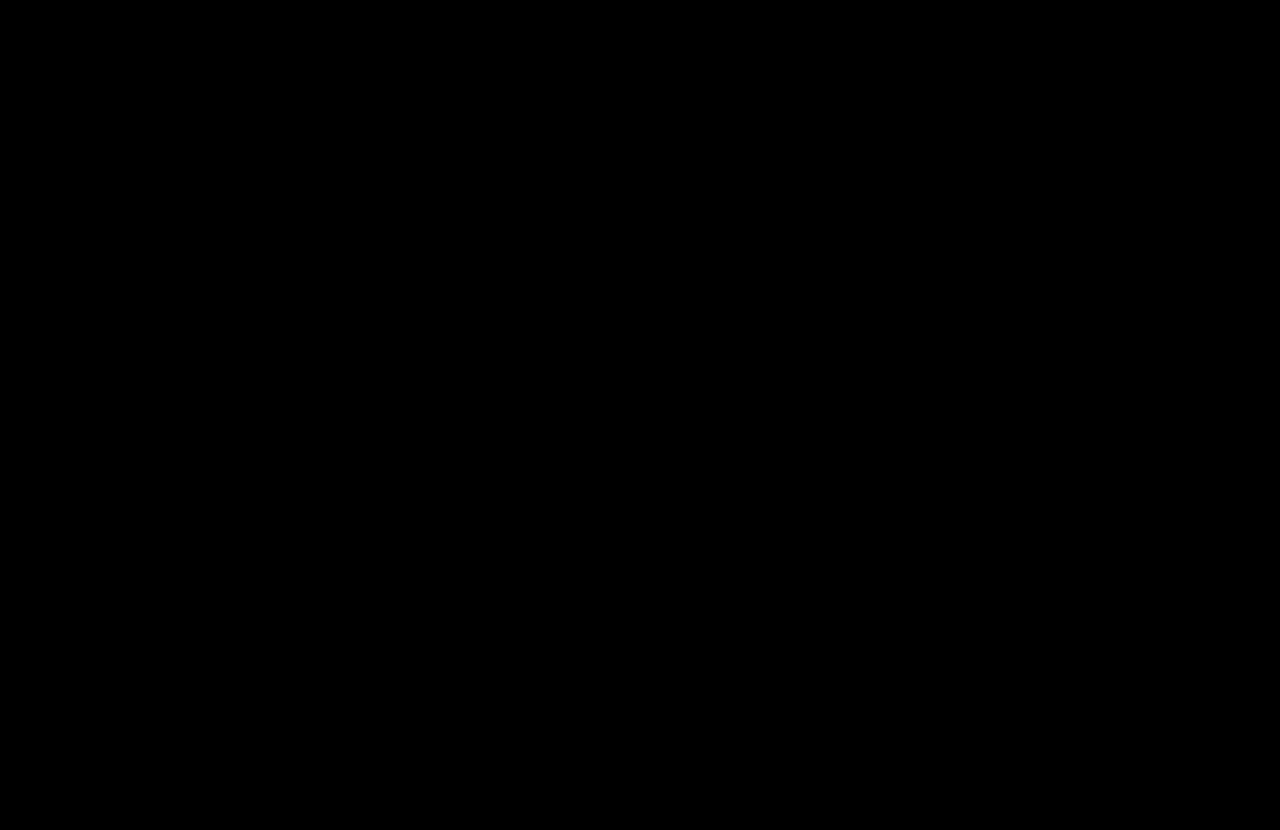
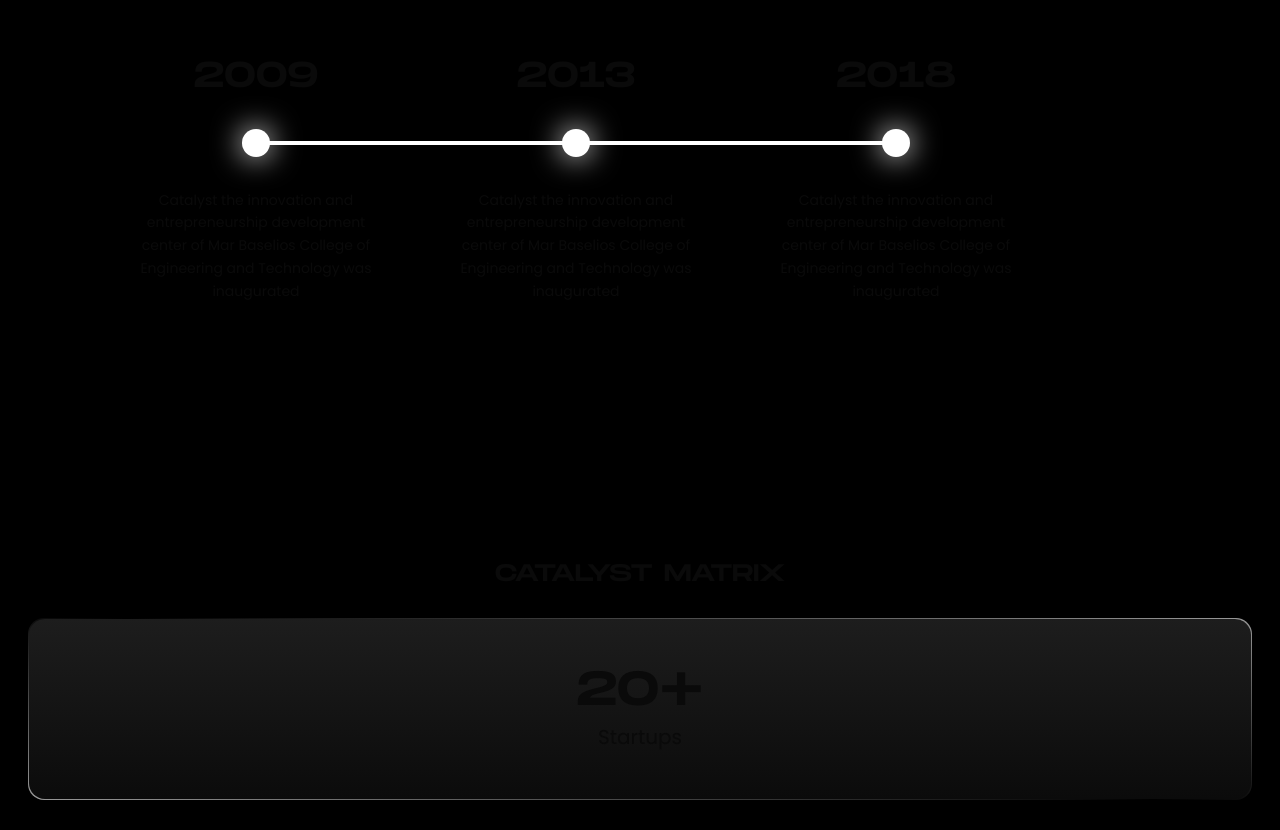
Before and after one commit to DevWithPranav/Catalyst-Web, a Next.js app: page / in a window 1280 px wide. Shown: the part 1920-2750 px from the top of the page. Before the commit the page ends 1136 px from the top, so only its background shows below. Built offline with nearby package versions, Linux system fonts and the light colour scheme.

Commit message:
added card components and counter
added component for react counter and matrix cards

```diff
--- a/package.json
+++ b/package.json
@@ -14,6 +14,7 @@
     "clsx": "^2.1.1",
     "framer-motion": "^12.23.26",
     "lucide-react": "^0.562.0",
+    "motion": "^12.23.26",
     "next": "14.2.35",
     "next-themes": "^0.4.6",
     "react": "^18",
--- a/src/app/layout.tsx
+++ b/src/app/layout.tsx
@@ -51,8 +51,7 @@
       <body className={`${monument.variable} ${poppins.variable} antialiased`}>
         <ThemeProvider attribute="class" defaultTheme="system" enableSystem>
           <NavbarDemo />
-
-          <div className="relative z-30">
+          <div className="relative ">
             <StickyBanner className="bg-white">
               <p className="mx-auto max-w-[99%] text-center  text-black drop-shadow-md">
                 <span className="font-secondary font-bold">Relevent 2025</span>{" "}
--- a/src/app/page.tsx
+++ b/src/app/page.tsx
@@ -1,5 +1,6 @@
 import React from "react";
-
+import HorizontalScroll from "../components/scroll";
+import Card from "../components/card";
 const page = () => {
   return (
     <div>
@@ -13,14 +14,44 @@
         </div>
       </section>
 
-      <section className="flex items-center  text-center justify-center ">
-        <div className="flex flex-col items-center gap-5 my-44">
+      <section className="flex items-center  text-center justify-center h-screen">
+        <div className="flex flex-col items-center gap-5">
           <p>Building</p>
           <h1 className="text-2xl font-bold font-primary">
             A LEGACY OF INNOVATION AND ENTREPRENEURSHIP
           </h1>
         </div>
       </section>
+
+      <section className=" px-8 mb-40">
+        <h3 className="text-2xl font-bold font-primary text-left ">ABOUT US</h3>
+        <p className="text-left">
+          The Innovation and Entrepreneurship Development Centre of Mar Baselios
+          College of Engineering and Technology, Catalyst was inaugurated in the
+          year 2013 with a purpose of inspiring students to become independent
+          engineers by exposing then to the world of Entrepreneurship through
+          Innovation. The Centre aims in sharpening the skills of students,
+          broadening their knowledge base and equipping them with technical and
+          non-technical qualities that an engineer need. Rather than pushing
+          students to startup, the center believes in inculcating the spirit in
+          students. The members have identified the true joy of self-learning
+          and they passionately involve in bringing life into their ideas, to
+          solve the problems that they see around.
+        </p>
+      </section>
+      <section>
+        <h3 className="text-4xl font-bold font-primary text-center mb-5 ">
+          TIMELINE
+        </h3>
+        <HorizontalScroll />
+      </section>
+
+      <section className="mt-40 mx-7">
+        <h2 className="text-2xl font-primary text-center mb-7">
+          CATALYST MATRIX
+        </h2>
+        <Card />
+      </section>
     </div>
   );
 };
--- /dev/null
+++ b/src/components/card.tsx
@@ -0,0 +1,46 @@
+import React from "react";
+import { CountingNumber } from "@/components/ui/shadcn-io/counting-number";
+
+<CountingNumber
+  number={42069}
+  inView={true}
+  transition={{ stiffness: 100, damping: 30 }}
+/>;
+const Card = () => {
+  const data = [
+    { title: 20, description: "Startups" },
+    { title: 5000, description: "Mentors" },
+    { title: 20, description: "Events" },
+    { title: 20, description: "Events" },
+  ];
+
+  return (
+    <div className=" grid grid-cols-1 gap-8">
+      {data.map((item, i) => (
+        <div
+          key={i}
+          className="relative p-[1px] rounded-2xl
+          bg-[linear-gradient(10deg,rgba(255,255,255,0.6),rgba(255,255,255,0),rgba(255,255,255,0.6))]"
+        >
+          <div
+            className="rounded-2xl p-12
+            bg-gradient-to-b from-[#1D1D1D] to-[#0B0B0B]
+            flex flex-col items-center gap-2"
+          >
+            <h1 className="text-5xl font-bold font-primary">
+              <CountingNumber
+                number={item.title}
+                inView={true}
+                transition={{ stiffness: 100, damping: 10 }}
+              />
+              +
+            </h1>
+            <p className="text-xl font-secondary">{item.description}</p>
+          </div>
+        </div>
+      ))}
+    </div>
+  );
+};
+
+export default Card;
--- /dev/null
+++ b/src/components/scroll.tsx
@@ -0,0 +1,45 @@
+const HorizontalScroll = () => {
+  const data = [
+    {
+      year: "2009",
+      text: "Catalyst the innovation and entrepreneurship development center of Mar Baselios College of Engineering and Technology was inaugurated",
+    },
+    {
+      year: "2013",
+      text: "Catalyst the innovation and entrepreneurship development center of Mar Baselios College of Engineering and Technology was inaugurated",
+    },
+    {
+      year: "2018",
+      text: "Catalyst the innovation and entrepreneurship development center of Mar Baselios College of Engineering and Technology was inaugurated",
+    },
+  ];
+
+  return (
+    <div className="w-full overflow-x-auto py-24">
+      <div className="flex items-center px-24">
+        {data.map((item, i) => (
+          <div
+            key={i}
+            className="relative min-w-[320px] flex flex-col items-center text-center"
+          >
+            <h3 className="font-primary text-4xl mb-8">{item.year}</h3>
+
+            <div className="relative flex items-center w-full justify-center">
+              <div className="z-10 bg-white h-7 w-7 rounded-full shadow-[0_0_30px_rgba(255,255,255,1)]" />
+
+              {i !== data.length - 1 && (
+                <div className="absolute left-1/2 top-1/2 h-1 w-full bg-white translate-y-[-50%]" />
+              )}
+            </div>
+
+            <p className="mt-8 max-w-[260px] text-sm leading-relaxed">
+              {item.text}
+            </p>
+          </div>
+        ))}
+      </div>
+    </div>
+  );
+};
+
+export default HorizontalScroll;
--- a/src/components/ui/resizable-navbar.tsx
+++ b/src/components/ui/resizable-navbar.tsx
@@ -68,7 +68,7 @@
     <motion.div
       ref={ref}
       // IMPORTANT: Change this to class of `fixed` if you want the navbar to be fixed
-      className={cn("sticky inset-x-0 top-20 z-40 w-full", className)}
+      className={cn("sticky inset-x-0 top-20 z-40 w-full border-b ", className)}
     >
       {React.Children.map(children, (child) =>
         React.isValidElement(child)
@@ -155,8 +155,9 @@
         width: visible ? "90%" : "100%",
         paddingRight: visible ? "12px" : "0px",
         paddingLeft: visible ? "12px" : "0px",
-        borderRadius: visible ? "4px" : "2rem",
+        borderRadius: visible ? "100px" : "2rem",
         y: visible ? 20 : 0,
+        border: visible ? "1px solid #e5e7eb" : "none",
       }}
       transition={{
         type: "spring",
--- /dev/null
+++ b/src/components/ui/shadcn-io/counting-number/index.tsx
@@ -0,0 +1,109 @@
+"use client";
+
+import * as React from "react";
+import {
+  type SpringOptions,
+  type UseInViewOptions,
+  useInView,
+  useMotionValue,
+  useSpring,
+} from "motion/react";
+
+type CountingNumberProps = React.ComponentProps<"span"> & {
+  number: number;
+  fromNumber?: number;
+  padStart?: boolean;
+  inView?: boolean;
+  inViewMargin?: UseInViewOptions["margin"];
+  inViewOnce?: boolean;
+  decimalSeparator?: string;
+  transition?: SpringOptions;
+  decimalPlaces?: number;
+};
+
+function CountingNumber({
+  ref,
+  number,
+  fromNumber = 0,
+  padStart = false,
+  inView = false,
+  inViewMargin = "0px",
+  inViewOnce = true,
+  decimalSeparator = ".",
+  transition = { stiffness: 90, damping: 50 },
+  decimalPlaces = 0,
+  className,
+  ...props
+}: CountingNumberProps) {
+  const localRef = React.useRef<HTMLSpanElement>(null);
+  React.useImperativeHandle(
+    ref as any,
+    () => localRef.current as HTMLSpanElement
+  );
+
+  const numberStr = number.toString();
+  const decimals =
+    typeof decimalPlaces === "number"
+      ? decimalPlaces
+      : numberStr.includes(".")
+      ? numberStr.split(".")[1]?.length ?? 0
+      : 0;
+
+  const motionVal = useMotionValue(fromNumber);
+  const springVal = useSpring(motionVal, transition);
+  const inViewResult = useInView(localRef, {
+    once: inViewOnce,
+    margin: inViewMargin,
+  });
+  const isInView = !inView || inViewResult;
+
+  React.useEffect(() => {
+    if (isInView) motionVal.set(number);
+  }, [isInView, number, motionVal]);
+
+  React.useEffect(() => {
+    const unsubscribe = springVal.on("change", (latest) => {
+      if (localRef.current) {
+        let formatted =
+          decimals > 0
+            ? latest.toFixed(decimals)
+            : Math.round(latest).toString();
+
+        if (decimals > 0) {
+          formatted = formatted.replace(".", decimalSeparator);
+        }
+
+        if (padStart) {
+          const finalIntLength = Math.floor(Math.abs(number)).toString().length;
+          const [intPart, fracPart] = formatted.split(decimalSeparator);
+          const paddedInt = intPart?.padStart(finalIntLength, "0") ?? "";
+          formatted = fracPart
+            ? `${paddedInt}${decimalSeparator}${fracPart}`
+            : paddedInt;
+        }
+
+        localRef.current.textContent = formatted;
+      }
+    });
+    return () => unsubscribe();
+  }, [springVal, decimals, padStart, number, decimalSeparator]);
+
+  const finalIntLength = Math.floor(Math.abs(number)).toString().length;
+  const initialText = padStart
+    ? "0".padStart(finalIntLength, "0") +
+      (decimals > 0 ? decimalSeparator + "0".repeat(decimals) : "")
+    : "0" + (decimals > 0 ? decimalSeparator + "0".repeat(decimals) : "");
+
+  return (
+    <span
+      ref={localRef}
+      data-slot="counting-number"
+      className={className}
+      {...(props as any)}
+    >
+      {initialText}
+    </span>
+  );
+}
+
+export { CountingNumber, type CountingNumberProps };
```
Also changed, not shown: 1 other file (tests, documents, lock files or other folders).
